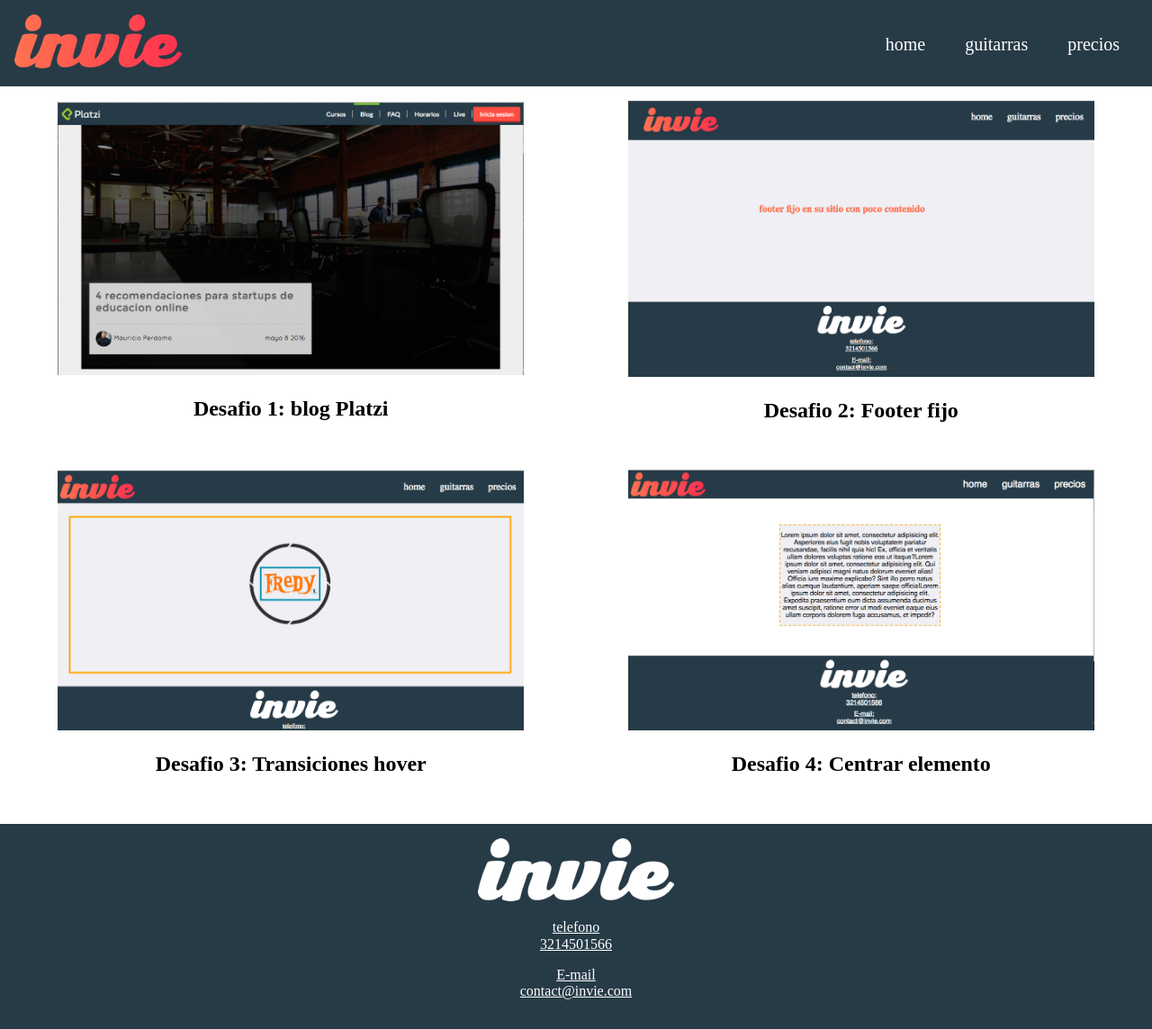
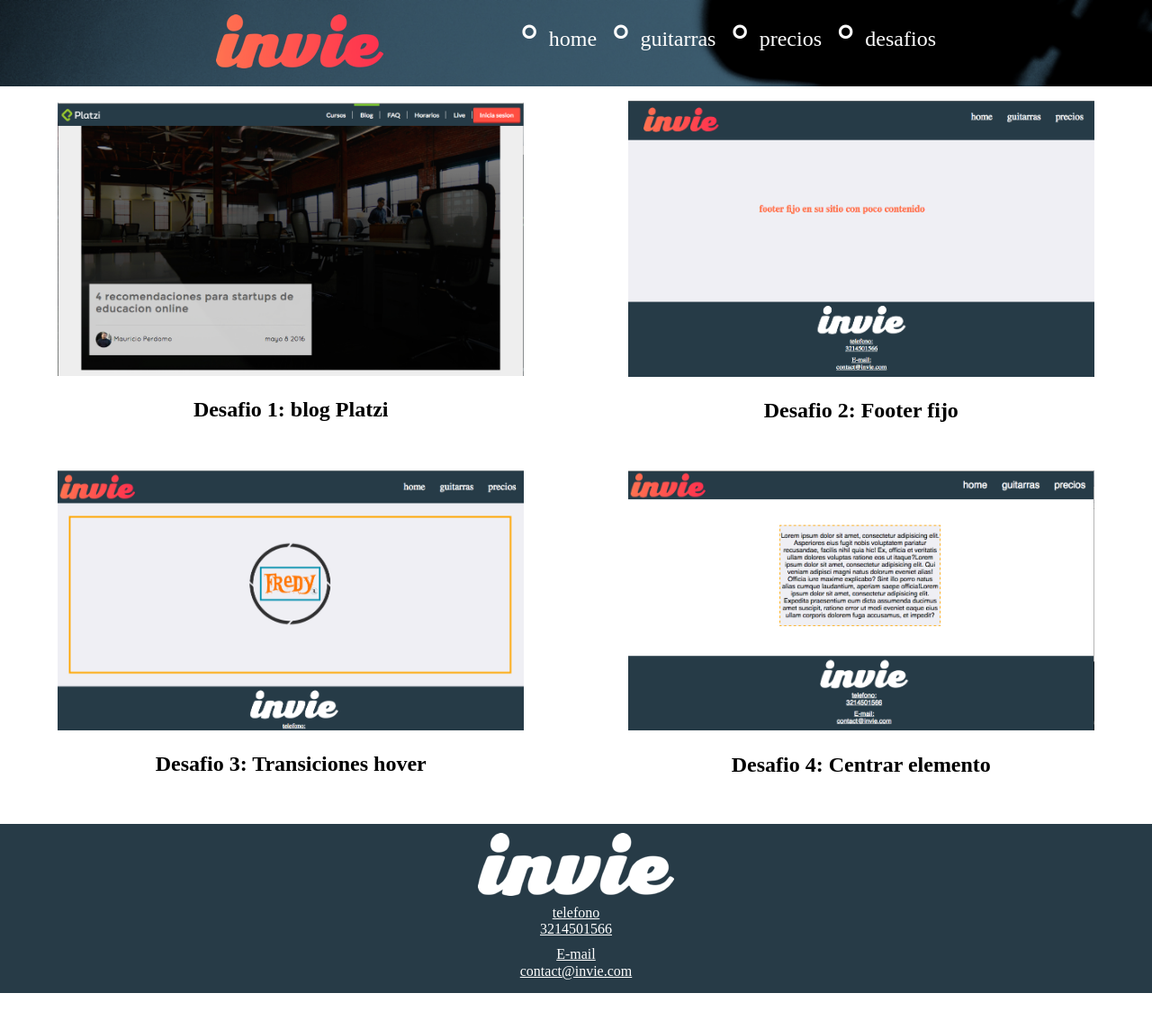
Before and after one commit to fredybustos/fredybustos.github.io, a plain HTML site: page desafios/index.html in a window 1280 px wide. Shown: the whole page at 90% size. After the commit the page ends 1104 px from the top, so only its background shows below. Drawn offline with nearby package versions, Linux system fonts and the light colour scheme; a web font is replaced by a local one.

Commit message:
terminados todos los retos del curso desarrollo web by platzi

```diff
--- a/desafio2/style.css
+++ b/desafio2/style.css
@@ -1,4 +1,4 @@
-body, p{
+body{
 	margin: 0;
 	padding: 0;
 	background: #efeff4;
@@ -21,40 +21,8 @@ body, p{
 	bottom: 0;
 	width: 100%;
 }
-.header{
-	background: #273b47;
-	padding: 1em 0;
-	width: 100%;
-}
 
-.menu{
-	display: inline-block;
-    position: absolute;
-    right: 0;
-    top: 12px;
-}
-.menu ul{
-	margin: 0;
-	margin-right: 1em;
-	padding: 0;
-}
-.menu li{
-	display: inline-block;
-	font-size: 23px;
-	padding: 0 .5em;
-}
 
-.menu a{
-	color: #fff;
-	text-decoration: none;
-	padding: 1em .5em;
-}
-.logotipo{
-	margin: 0;
-	padding: 0;
-	display: inline-block;
-	margin-left: 20px;
-}
 
 .footer{
 	text-align: center;
@@ -67,6 +35,51 @@ body, p{
 		text-decoration: underline;
 		padding: 5px;
 	}
-.contacto, a, span{
+	.contacto a{
 		display: block;
 	}
+	.contacto span{
+		display: block;
+	}
+
+
+
+
+
+.header{
+	position: relative;
+}
+
+	.background{
+		background: url("../images/background.png");
+		background-size: cover;
+	}
+	.contenedor{
+		width: 800px;
+		margin: auto;
+		position: relative;
+	}
+	.menu{
+		font-size: 24px;
+		display: inline-block;
+		position: absolute;
+		right: 0;
+	}
+	.menu li {
+		display: inline-block;
+		margin-left: 5px;
+	}
+	.menu li:before{
+		content: '∘';
+		font-size: 50px;
+		line-height: 20px;
+		color: #fff;
+	}
+	.menu a{
+		color: #fff;
+		text-decoration: none;
+	}
+	.logotipo{
+		display: inline-block;
+		margin-left: 0;
+	}
--- a/desafio3/style.css
+++ b/desafio3/style.css
@@ -5,12 +5,13 @@ body{
 }
 
 .desafio3{
+	position: relative;
+	margin: 1em 0 2em 0;
 	text-align: center;
 	border: 4px solid orange;
 	padding: 4em 0;
 	overflow: hidden;
 	transition: .3s;
-	margin: 2em;
 }
 .desafio3:hover{
 	background: #fff;
@@ -39,48 +40,52 @@ body{
 
 
 
+.header{
+	position: relative;
+}
 
-
-
-
-.position{
-	bottom: 0;
-
+	.background{
+		background: url("../images/background.png");
+		background-size: cover;
 	}
-.header{
-	background: #273b47;
-	padding: 10px 0;
-	width: 100%;
-	line-height: 20px;
+	.contenedor{
+		width: 800px;
+		margin: auto;
+		position: relative;
 	}
 
 .menu{
 	font-size: 24px;
 	display: inline-block;
 	position: absolute;
-	right: 20px;
+	right: 0;
 }
-.menu ul{
-	margin: 0;
+	.menu li {
+		display: inline-block;
+		margin-left: 5px;
 	}
-.menu li{
-	display: inline-block;
-	margin-left: 30px;
+	.menu li:before{
+		content: '∘';
+		font-size: 50px;
+		line-height: 20px;
+		color: #fff;
 	}
-
 	.menu a{
 		color: #fff;
 		text-decoration: none;
-	padding: 1em 0;
 	}
 	.logotipo{
 		display: inline-block;
-	margin: 0;
-	margin-right: 20px;
+		margin-left: 0;
 	}
 
+.position{
+	position: absolute;
+	bottom: -60px;
+	width: 100%;
+}
 .footer{
-	width: 100%;
+	margin-top: 2em;
 	text-align: center;
 	background: #273b47;
 	padding: 10px 0;
@@ -91,6 +96,9 @@ body{
 		text-decoration: underline;
 		padding: 5px;
 	}
-.contacto, a, span{
+	.contacto a{
 		display: block;
 	}
+	.contacto span{
+		display: block;
+}
--- a/desafio4/style.css
+++ b/desafio4/style.css
@@ -1,13 +1,16 @@
-
 body{
 	margin: 0;
+	padding: 0;
+	background: #efeff4;
 	font-family: 'Monserrat', sans-serif;
 }
+
 .content{
+	min-height: 70vh;
 	text-align: center;
 	margin: 0 auto;
 	width: 400px;
-	height: 380px;
+	height: 400px;
 	display: flex;
 	align-items: center;
 }
@@ -28,11 +31,50 @@ body{
 	color: #fff;
 }
 
+
+
+
+
+
+.position{
+	position: absolute;
+	bottom: 0;
+	width: 100%;
+}
+.footer{
+	text-align: center;
+	background: #273b47;
+	padding: 10px 0;
+}
+	.contacto a{
+		text-decoration: none;
+		color: #fff;
+		text-decoration: underline;
+		padding: 5px;
+	}
+	.contacto a{
+		display: block;
+	}
+	.contacto span{
+		display: block;
+	}
+
+
+
+
+
 .header{
-	background: #273b47;
-	padding: 1em 0;
-	width: 100%;
-	line-height: 10px;
+	position: relative;
+}
+
+	.background{
+		background: url("../images/background.png");
+		background-size: cover;
+	}
+	.contenedor{
+		width: 800px;
+		margin: auto;
+		position: relative;
 	}
 
 .menu{
@@ -40,44 +82,22 @@ body{
 	display: inline-block;
 	position: absolute;
 	right: 0;
-	top: 8px;
-	padding: .5em 0;
 }
-.menu ul{
-	margin: 0;
-	padding: 0;
-	margin-right: 20px;
+	.menu li {
+		display: inline-block;
+		margin-left: 5px;
 	}
-.menu li{
-	display: inline-block;
-	margin-left: 30px;
+	.menu li:before{
+		content: '∘';
+		font-size: 50px;
+		line-height: 20px;
+		color: #fff;
 	}
-
 	.menu a{
 		color: #fff;
 		text-decoration: none;
-	padding: 1em 0;
 	}
 	.logotipo{
 		display: inline-block;
-	margin: 0;
-	margin-left: 20px;
+		margin-left: 0;
 	}
-
-.footer{
-	width: 100%;
-	text-align: center;
-	background: #273b47;
-	padding: 10px 0;
-	position: absolute;
-	bottom: 0;
-}
-.contacto a{
-	text-decoration: none;
-	color: #fff;
-	text-decoration: underline;
-	padding: 5px;
-}
-.contacto, a, span{
-	display: block;
-}
--- a/desafios/index.html
+++ b/desafios/index.html
@@ -8,9 +8,10 @@
 	<link rel="stylesheet" href="https://cdnjs.cloudflare.com/ajax/libs/normalize/4.1.1/normalize.min.css">
 </head>
 <body>
-	<header class="navbar">
+	<header id="header" class="header background"> <!-- header -->
+		<div class="contenedor">
 			<figure class="logotipo"> <!-- logotipo -->
-			<img src="../images/invie.png"  alt="invie logo" width="186" height="60">
+				<img src="../images/invie.png" alt="invie logo" width="186" height="60">
 			</figure>
 			<nav class="menu"><!--  menu -->
 				<ul>
@@ -23,10 +24,13 @@
 					<li>
 						<a href="../precios.html">precios</a>
 					</li>
+					<li>
+						<a href="../desafios/index.html">desafios</a>
+					</li>
 				</ul>
 			</nav>
+		</div>
 	</header>
-
 		<section class="container">
 			<article class="post">
 				<a href="../desafio1/index.html">
--- a/desafios/style.css
+++ b/desafios/style.css
@@ -1,40 +1,76 @@
 
-.navbar{
-	position: fixed;
-	top: 0;
+.position{
+	position: absolute;
+	bottom: 0;
 	width: 100%;
+}
+
+
+
+.footer{
+	text-align: center;
 	background: #273b47;
-	padding: 1em 0;
+	padding: 10px 0;
 }
-		.logotipo{
-			margin: 0 1em;
-			padding: 0;
+	.contacto a{
+		text-decoration: none;
+		color: #fff;
+		text-decoration: underline;
+		padding: 5px;
+	}
+	.contacto a{
+		display: block;
+	}
+	.contacto span{
+		display: block;
+	}
+
+
+
+
+
+.header{
+	position: relative;
+}
+
+	.background{
+		background: url("../images/background.png");
+		background-size: cover;
+	}
+	.contenedor{
+		width: 800px;
+		margin: auto;
+		position: relative;
 	}
 	.menu{
+		font-size: 24px;
 		display: inline-block;
 		position: absolute;
 		right: 0;
-			top: 18px;
 	}
-		.menu ul{
-			margin: 0;
-			margin-right: 1em;
-			padding: 0;
+	.menu li {
+		display: inline-block;
+		margin-left: 5px;
 	}
-		.menu li{
-			font-size: 20px;
-			display: inline-block;
-			padding: 1em .5em;
+	.menu li:before{
+		content: '∘';
+		font-size: 50px;
+		line-height: 20px;
+		color: #fff;
 	}
 	.menu a{
 		color: #fff;
 		text-decoration: none;
-			padding: 1em .5em;
+	}
+	.logotipo{
+		display: inline-block;
+		margin-left: 0;
 	}
 .container{
+	min-height: 70vh;
 	width: 90%;
 	margin: 0 auto;
-	margin-top: 7em;
+	margin-top: 1em;
 	display: flex;
 	flex-wrap: wrap;
 	justify-content: space-between;
@@ -53,21 +89,3 @@
 		.post img{
 			width: 100%;
 		}
-
-.footer{
-	padding: 1em 0;
-	width: 100%;
-	text-align: center;
-	background: #273b47;
-
-}
-		.contacto a{
-			text-decoration: none;
-			color: #fff;
-			text-decoration: underline;
-			display: block;
-			margin: 1em;
-		}
-		.contacto span{
-			display: block;
-		}
```
Also changed, not shown: css/invie.css (+14 -0 lines), desafio2/index.html (+4 -3 lines), desafio3/index.html (+5 -4 lines), desafio4/index.html (+4 -2 lines), index.html (+20 -1 lines), images/desafios/lovemedo.jpg (added), images/desafios/michelle.jpg (added), images/desafios/yellow.jpg (added), images/desafios/yesterday.jpg (added). Lines whose indentation alone changed are shown as unchanged.
